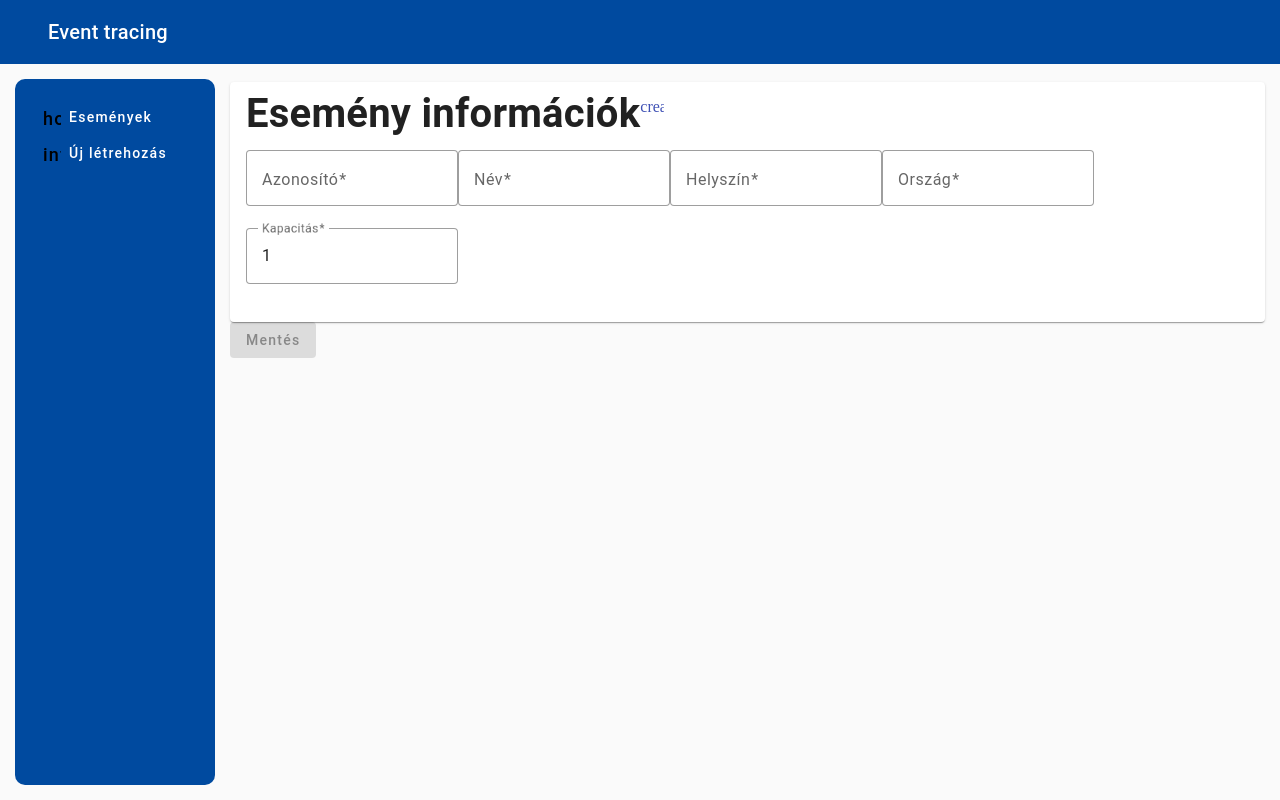
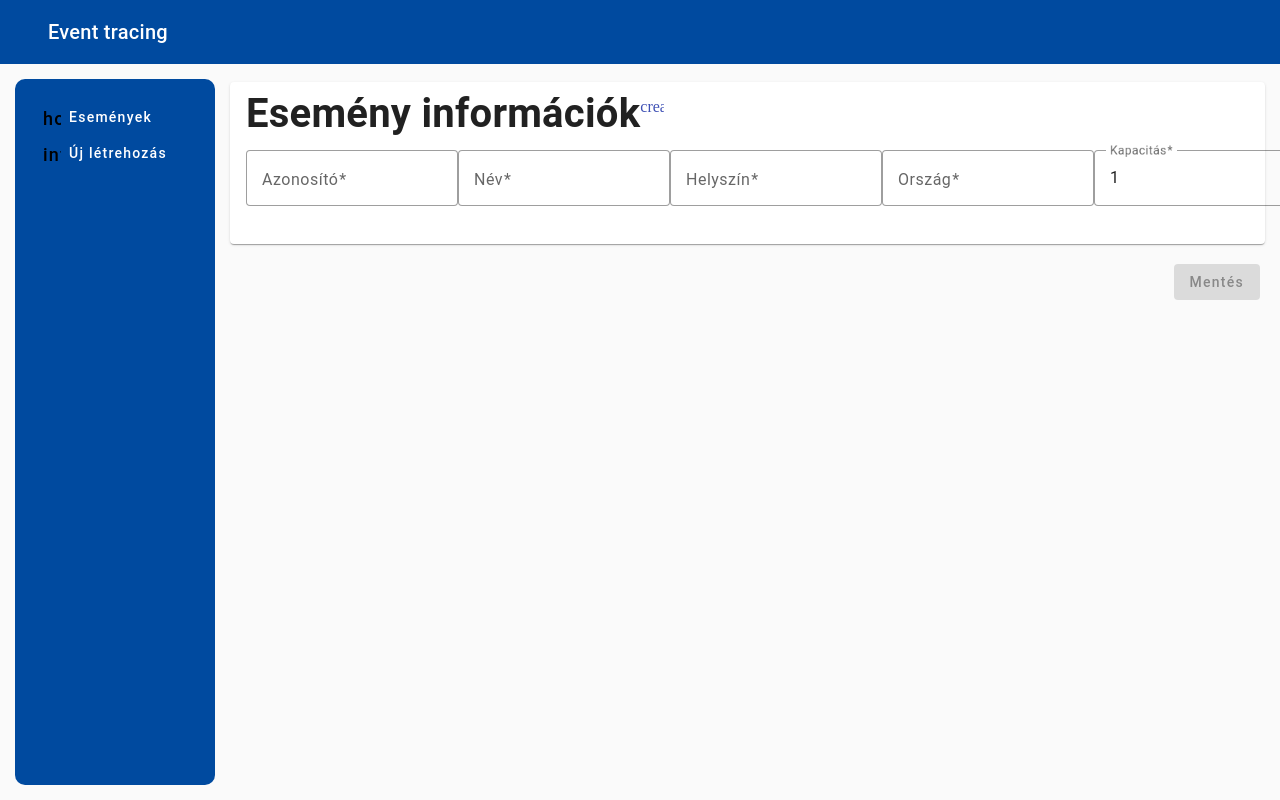
Before and after one commit to birosbeni/EventTracingFrontend, an Angular app: page /events/create in a window 1280 px wide. Built offline with nearby package versions, Linux system fonts and the light colour scheme.

Commit message:
Add create service call

```diff
--- a/package.json
+++ b/package.json
@@ -21,6 +21,8 @@
     "@angular/platform-browser": "^16.1.0",
     "@angular/platform-browser-dynamic": "^16.1.0",
     "@angular/router": "^16.1.0",
+    "bootstrap": "^5.3.0",
+    "bootstrap-icons": "^1.10.5",
     "rxjs": "~7.8.0",
     "tslib": "^2.3.0",
     "zone.js": "~0.13.0"
--- a/src/app/events/Components/event-create/event-create.component.ts
+++ b/src/app/events/Components/event-create/event-create.component.ts
@@ -1,5 +1,6 @@
 import { Component } from '@angular/core';
 import { EventDetails } from '../../models/event-details.model';
+import { EventService } from '../../service/event.service';
 
 @Component({
   selector: 'app-event-create',
@@ -7,7 +8,12 @@ import { EventDetails } from '../../models/event-details.model';
   styleUrls: ['./event-create.component.scss'],
 })
 export class EventCreateComponent {
+  constructor(private _eventService: EventService) {}
+
   addEvent(newEvent: EventDetails) {
-    console.log(newEvent);
+    this._eventService.createEvent(newEvent).subscribe((resp) => {
+      console.log('léaksdfj');
+      console.log(resp);
+    });
   }
 }
--- a/src/app/events/Components/event-form/event-form.component.html
+++ b/src/app/events/Components/event-form/event-form.component.html
@@ -50,6 +50,7 @@
         </mat-card-content>
       </mat-card>
     </div>
+    <div class="button-div">
       <button
         mat-raised-button
         class="text-uppercase"
@@ -60,5 +61,6 @@
       >
         Mentés
       </button>
+    </div>
   </form>
 </div>
--- a/src/app/events/Components/event-form/event-form.component.scss
+++ b/src/app/events/Components/event-form/event-form.component.scss
@@ -1,7 +1,15 @@
 .inputs {
+  display: flex;
+  justify-content: space-around;
   margin-top: 20px;
 }
 
 .input-div {
   display: inline;
 }
+
+.button-div {
+  display: flex;
+  justify-content: end;
+  margin: 20px 5px;
+}
--- a/src/app/events/service/event.service.ts
+++ b/src/app/events/service/event.service.ts
@@ -22,11 +22,11 @@ export class EventService {
     return this.http.get<EventDetails>(`${this.apiUrl}/event/${id}`);
   }
 
-  public createEvent(event: Event): Observable<any> {
+  public createEvent(event: EventDetails): Observable<any> {
     return this.http.post(`${this.apiUrl}/event`, event);
   }
 
-  public updateEvent(id: string, event: Event): Observable<any> {
+  public updateEvent(id: string, event: EventDetails): Observable<any> {
     return this.http.put(`${this.apiUrl}/event/${id}`, event);
   }
 
```
Also changed, not shown: 2 other files (tests, documents, lock files or other folders). Lines whose indentation alone changed are shown as unchanged.
